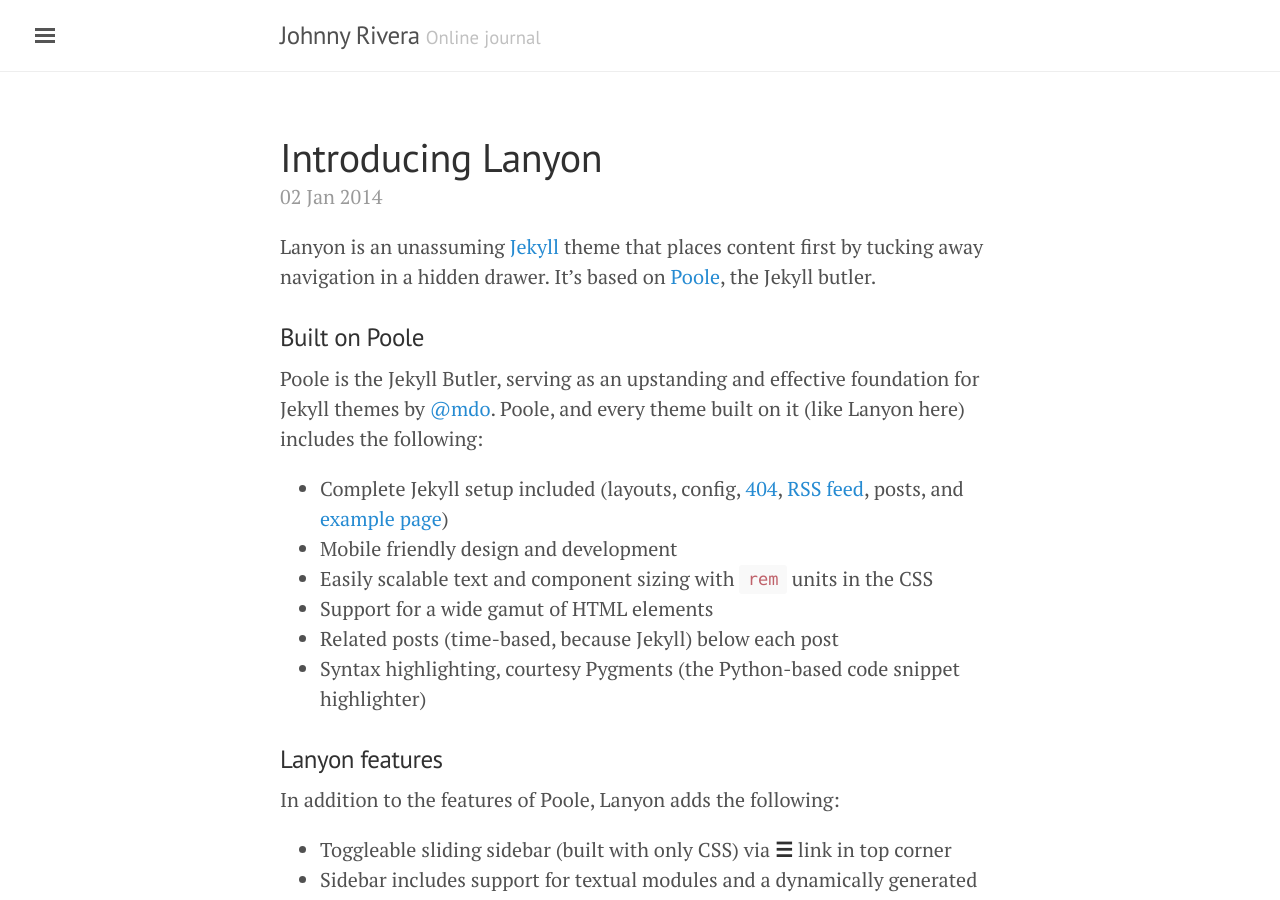
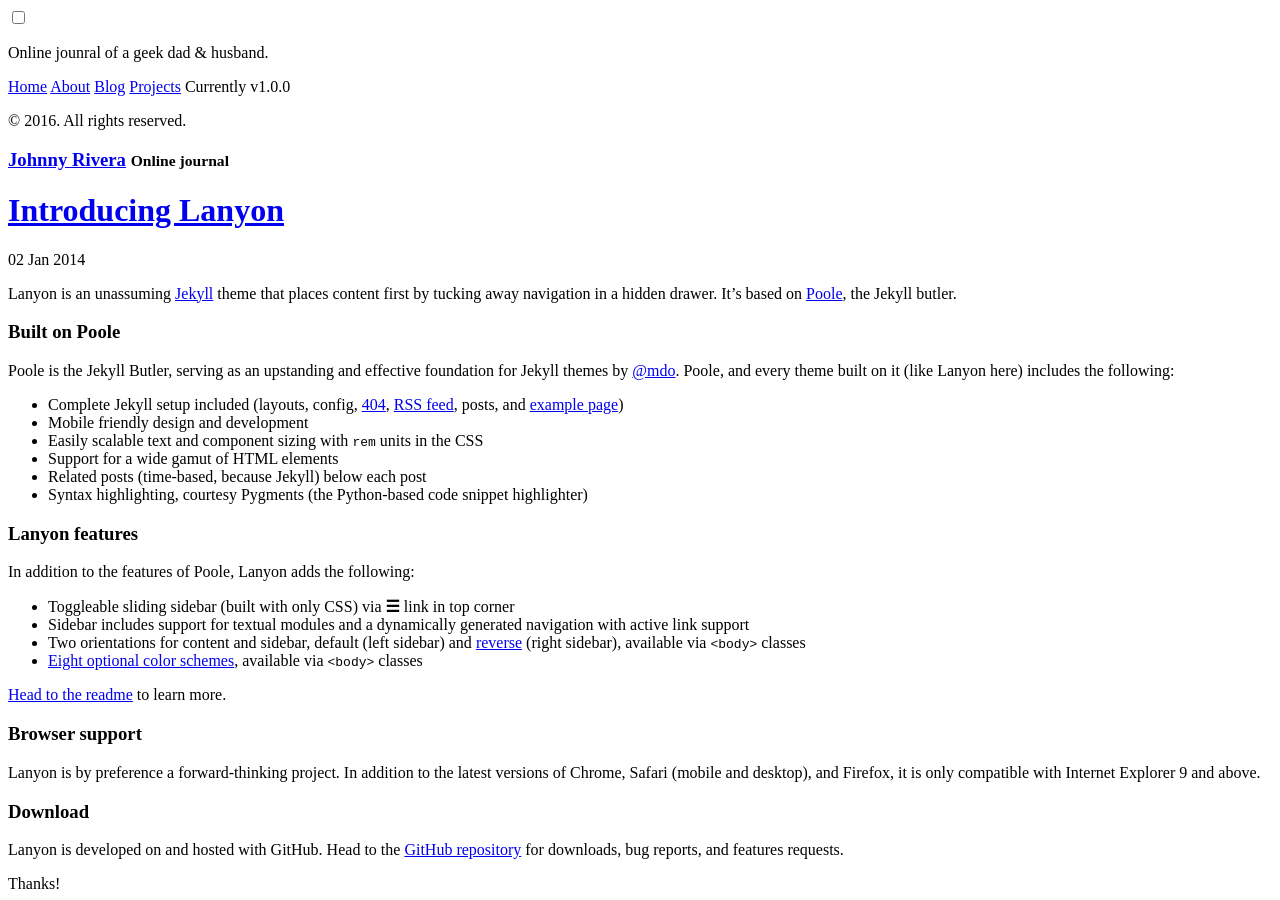
Before and after one commit to johnnyrivera/johnnyrivera.github.io, a Jekyll site: the page built from index.html, in a window 1280 px wide and 900 px high. Built offline with Jekyll 4.4.1, drawn with Linux system fonts in a browser that asks for light colours; the list of posts is cut into pages by our own code; part of the change alters nothing that is shown.

Commit message:
no message

```diff
--- a/_config.yml
+++ b/_config.yml
@@ -9,7 +9,7 @@ title:               'Johnny Rivera'
 tagline:             'Online journal'
 description:         'Online jounral of a geek dad & husband.'
 url:                 http://johnnyrivera.me
-baseurl:             'https://johnnyrivera.github.io'
+baseurl:             'johnnyrivera.github.io'
 paginate:            2
 
 # About/contact
```
